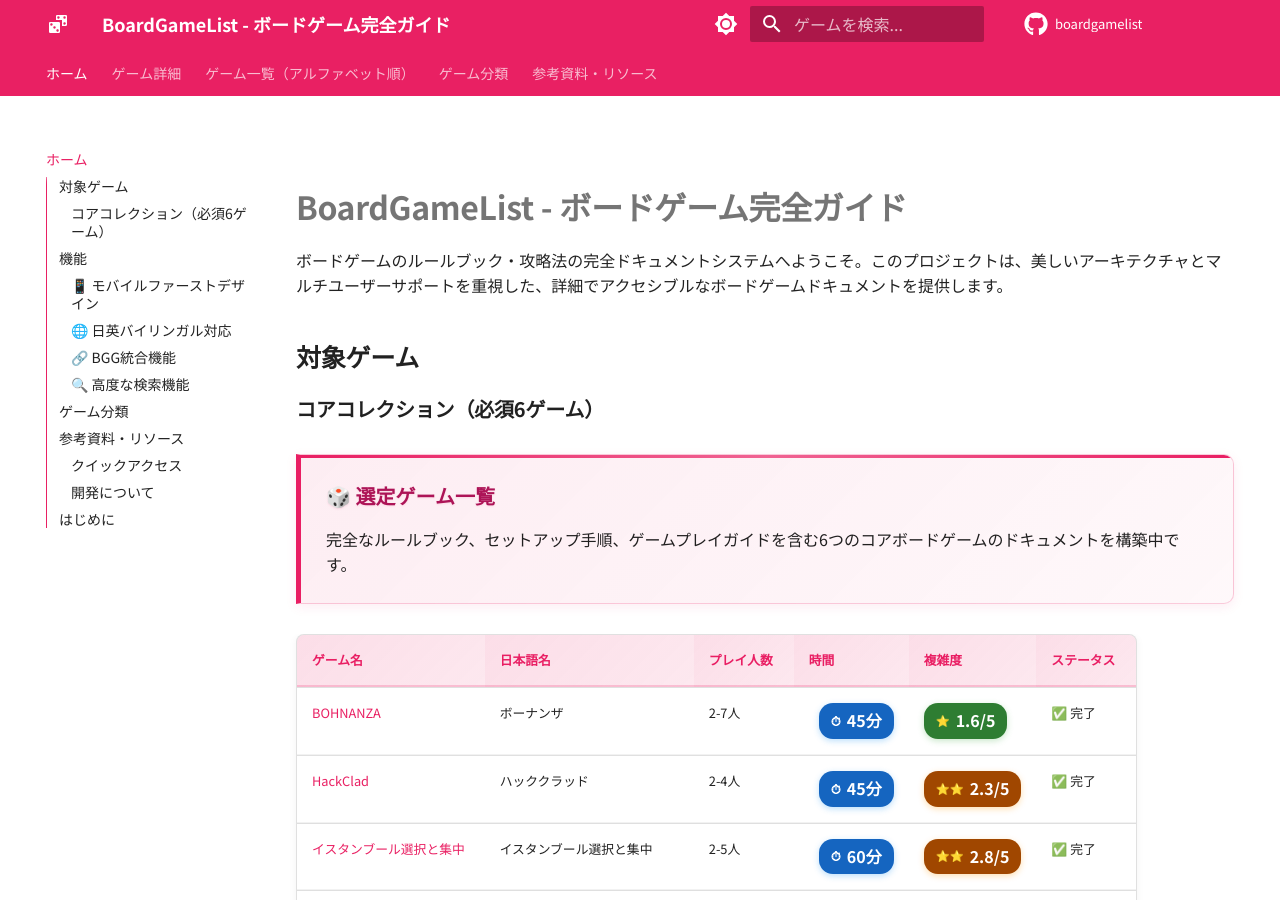
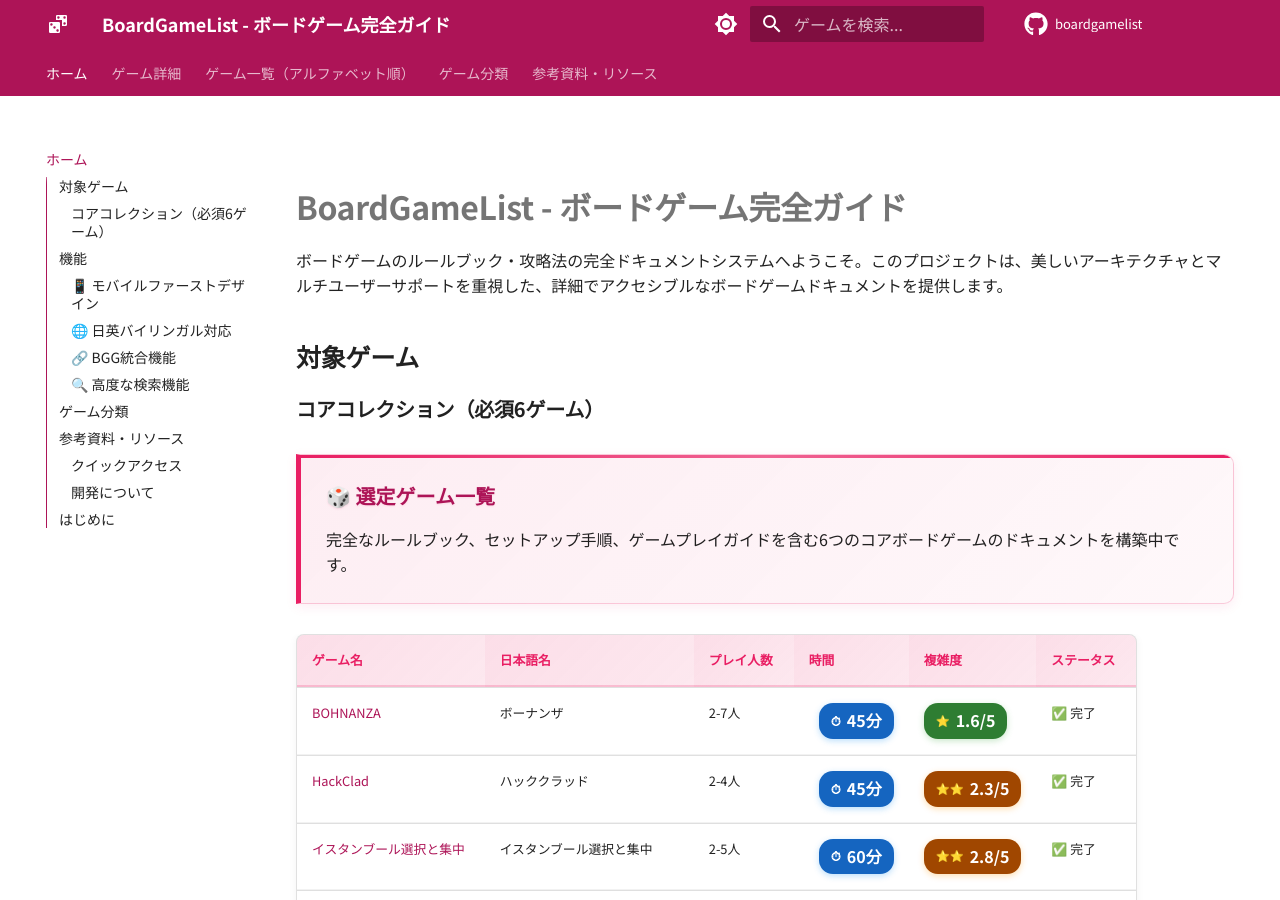
Before and after one commit to KAFKA2306/boardgamelist, an MkDocs documentation site: the page built from docs/index.md, in a window 1280 px wide and 900 px high. Built offline with MkDocs 1.6.1 and Material for MkDocs 9.7.7, drawn with Linux system fonts in a browser that asks for light colours; comment, search, counter and statistics services are not loaded; the version menu is left out.

Commit message:
fix: use Material custom palette variables

```diff
--- a/mkdocs.yml
+++ b/mkdocs.yml
@@ -21,14 +21,14 @@
     - content.tabs.link
   palette:
     - scheme: default
-      primary: pink
-      accent: pink
+      primary: custom
+      accent: custom
       toggle:
         icon: material/brightness-7
         name: ダークモードに切り替え
     - scheme: slate
-      primary: pink
-      accent: pink
+      primary: custom
+      accent: custom
       toggle:
         icon: material/brightness-4
         name: ライトモードに切り替え
```
